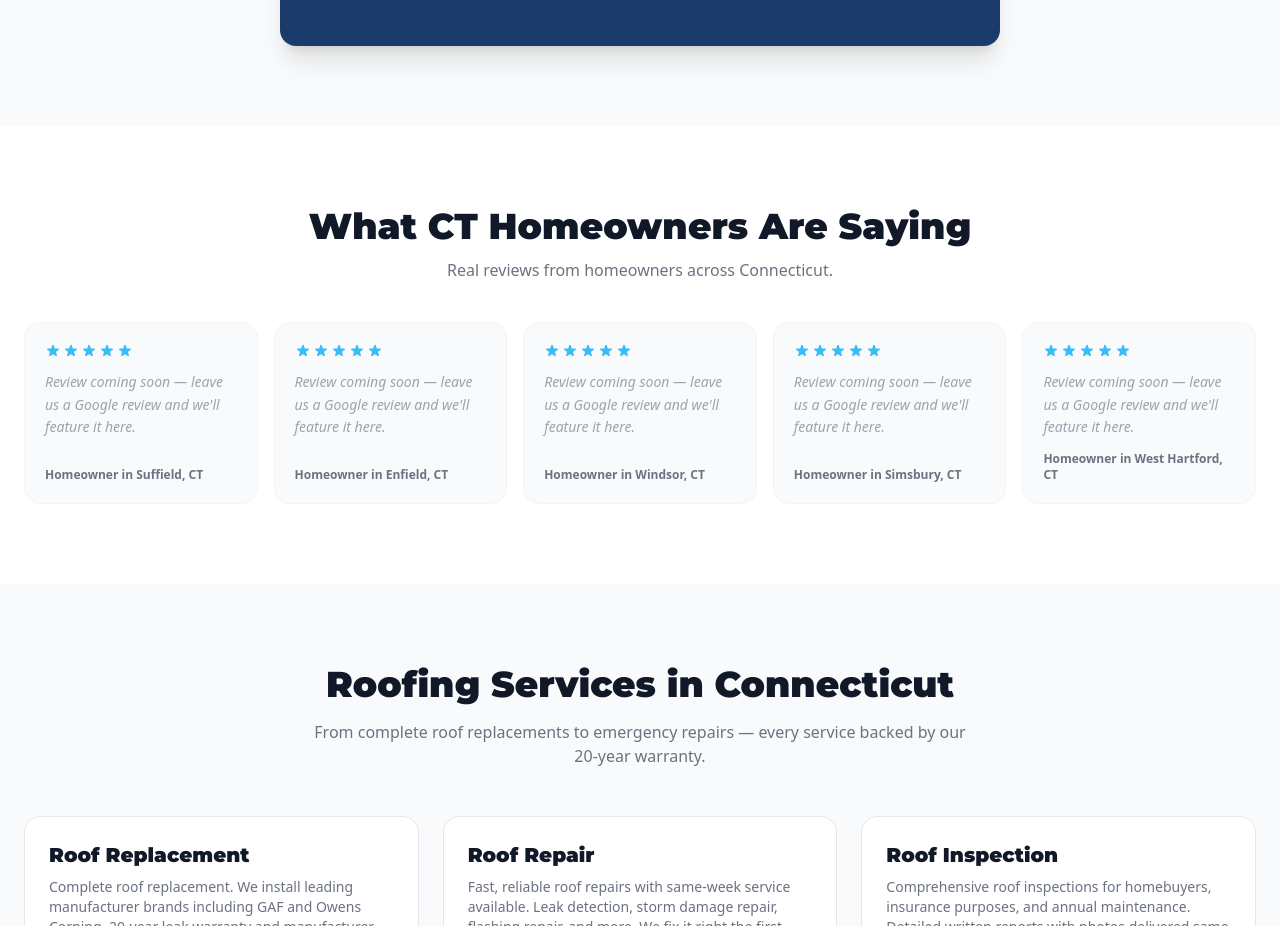
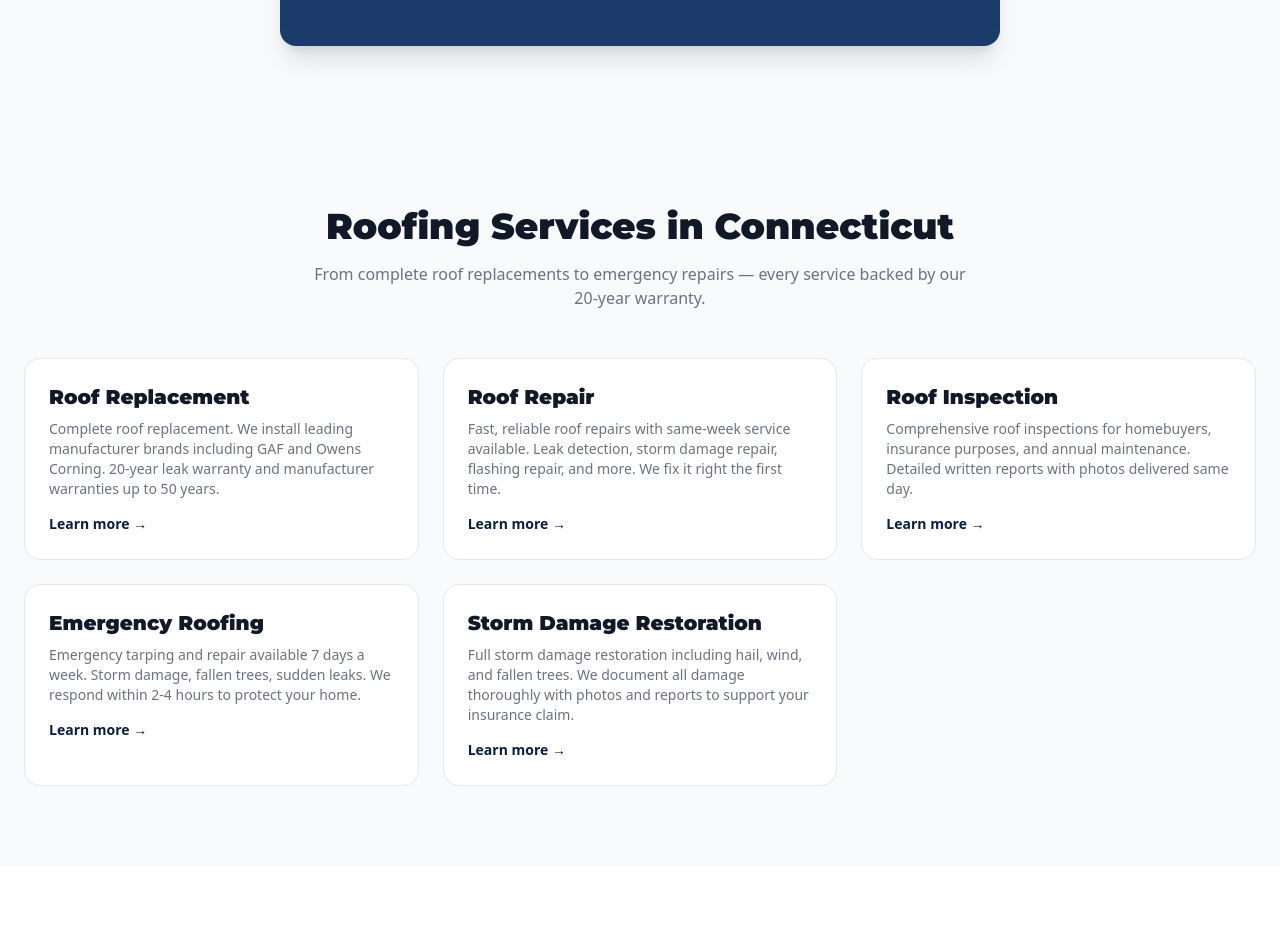
Before and after one commit to solarprolab/trust-proof-roofing, a Next.js app: page / in a window 1280 px wide. Shown: the part 2192-3118 px from the top of the page. Built offline with nearby package versions, Linux system fonts and the light colour scheme.

Commit message:
fix: remove empty reviews section

```diff
--- a/src/app/page.tsx
+++ b/src/app/page.tsx
@@ -27,13 +27,6 @@ const steps = [
   { n: '04', title: 'Work Begins', desc: '20-year leak warranty on every replacement, in writing. Manufacturer warranties up to 50 years. Both transferable.' },
 ];
 
-const placeholderReviews = [
-  { name: 'Homeowner in Suffield, CT', text: 'Review coming soon — leave us a Google review and we\'ll feature it here.' },
-  { name: 'Homeowner in Enfield, CT', text: 'Review coming soon — leave us a Google review and we\'ll feature it here.' },
-  { name: 'Homeowner in Windsor, CT', text: 'Review coming soon — leave us a Google review and we\'ll feature it here.' },
-  { name: 'Homeowner in Simsbury, CT', text: 'Review coming soon — leave us a Google review and we\'ll feature it here.' },
-  { name: 'Homeowner in West Hartford, CT', text: 'Review coming soon — leave us a Google review and we\'ll feature it here.' },
-];
 
 const localBusinessSchema = {
   '@context': 'https://schema.org',
@@ -173,28 +166,6 @@ export default function HomePage() {
         </div>
       </section>
 
-      {/* ── REVIEW STRIP ──────────────────────────────────────── */}
-      <section className="py-20 bg-white">
-        <div className="max-w-7xl mx-auto px-6">
-          <h2 className="text-3xl sm:text-4xl font-black text-gray-900 text-center mb-3">What CT Homeowners Are Saying</h2>
-          <p className="text-center text-gray-500 mb-10">Real reviews from homeowners across Connecticut.</p>
-          <div className="grid grid-cols-1 sm:grid-cols-2 lg:grid-cols-5 gap-4">
-            {placeholderReviews.map((r) => (
-              <div key={r.name} className="bg-gray-50 rounded-2xl p-5 border border-gray-100 flex flex-col gap-3">
-                <div className="flex gap-0.5">
-                  {[1,2,3,4,5].map((s) => (
-                    <svg key={s} className="w-4 h-4 text-[#38BDF8]" fill="currentColor" viewBox="0 0 20 20">
-                      <path d="M9.049 2.927c.3-.921 1.603-.921 1.902 0l1.07 3.292a1 1 0 00.95.69h3.462c.969 0 1.371 1.24.588 1.81l-2.8 2.034a1 1 0 00-.364 1.118l1.07 3.292c.3.921-.755 1.688-1.54 1.118l-2.8-2.034a1 1 0 00-1.175 0l-2.8 2.034c-.784.57-1.838-.197-1.539-1.118l1.07-3.292a1 1 0 00-.364-1.118L2.98 8.72c-.783-.57-.38-1.81.588-1.81h3.461a1 1 0 00.951-.69l1.07-3.292z" />
-                    </svg>
-                  ))}
-                </div>
-                <p className="text-gray-400 text-sm italic leading-relaxed flex-1">{r.text}</p>
-                <p className="text-gray-500 text-xs font-semibold">{r.name}</p>
-              </div>
-            ))}
-          </div>
-        </div>
-      </section>
 
       {/* ── SERVICES GRID ─────────────────────────────────────── */}
       <section className="py-20 bg-gray-50" id="services">
```
